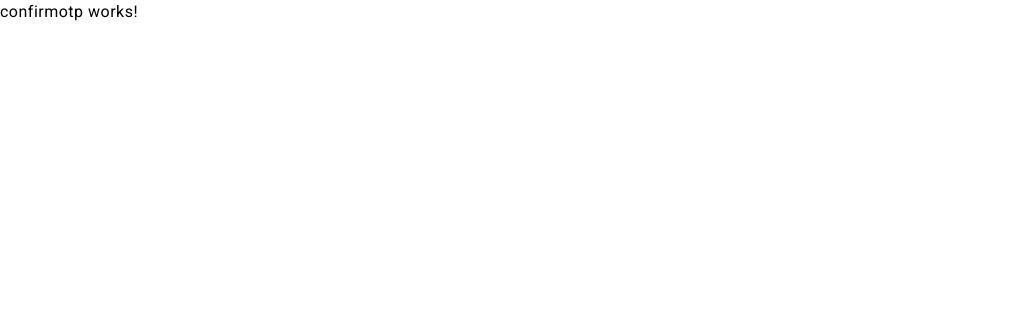
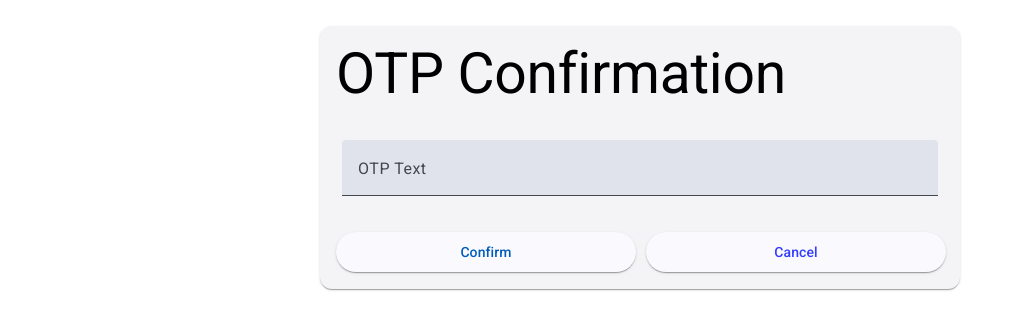
Before and after one commit to umer-wahiid/Angular18-AccessHandling, an Angular app in the folder authapp/: page /confirmotp in a window 1280 px wide. Shown: the top 330 px of the page, without its empty margins (0-1024 px from the left). Built offline with nearby package versions, Linux system fonts and the light colour scheme.

Commit message:
Registration Confirmation By OTP :48

```diff
--- a/authapp/angular.json
+++ b/authapp/angular.json
@@ -28,7 +28,8 @@
             ],
             "styles": [
               "@angular/material/prebuilt-themes/azure-blue.css",
-              "src/styles.css"
+              "src/styles.css",
+              "node_modules/ngx-toastr/toastr.css"
             ],
             "scripts": []
           },
--- a/authapp/src/app/_services/user.service.ts
+++ b/authapp/src/app/_services/user.service.ts
@@ -1,18 +1,28 @@
 import { HttpClient } from '@angular/common/http';
-import { Injectable } from '@angular/core';
+import { Injectable, signal } from '@angular/core';
 import { environment } from '../../environments/environment.development';
-import { userregister } from '../_model/user.model';
+import { registerconfirm, userregister } from '../_model/user.model';
 
 @Injectable({
   providedIn: 'root'
 })
 export class UserService {
 
-  constructor(private http:HttpClient) { }
+  constructor(private http: HttpClient) { }
 
-  baseUrl=environment.apiUrl;
+  baseUrl = environment.apiUrl;
 
-  Userregisteration(_data:userregister){
-    return this.http.post(this.baseUrl+'User/userregisteration',_data)
+  _registerresp=signal<registerconfirm>({
+    userid:0,
+    username:'',
+    otptext:''
+  })
+
+  Userregisteration(_data: userregister) {
+    return this.http.post(this.baseUrl + 'User/userregisteration', _data)
+  }
+
+  Confirmregisteration(_data: registerconfirm) {
+    return this.http.post(this.baseUrl + 'User/confirmregisteration', _data)
   }
 }
--- a/authapp/src/app/component/confirmotp/confirmotp.component.html
+++ b/authapp/src/app/component/confirmotp/confirmotp.component.html
@@ -1 +1,24 @@
-<p>confirmotp works!</p>
+
+<mat-card>
+    <mat-card-header>
+        <h1>OTP Confirmation</h1>
+    </mat-card-header>
+    <mat-card-content>
+        <mat-form-field>
+            <mat-label>OTP Text</mat-label>
+            <input matInput [(ngModel)]="otptext">
+        </mat-form-field>
+    </mat-card-content>
+    <mat-card-actions>
+        <div class="mat-50">
+            <button type="submit" mat-raised-button color="primary" (click)="confirmOTP()">
+                Confirm
+            </button>
+        </div>
+        <div class="mat-50">
+            <a routerLink="/register" mat-raised-button color="accent">
+                Cancel
+            </a>
+        </div>
+    </mat-card-actions>
+</mat-card>
--- a/authapp/src/app/component/confirmotp/confirmotp.component.ts
+++ b/authapp/src/app/component/confirmotp/confirmotp.component.ts
@@ -1,12 +1,51 @@
-import { Component } from '@angular/core';
+import { Component, OnInit } from '@angular/core';
+import { MaterialModule } from '../../material.module';
+import { Router, RouterLink } from '@angular/router';
+import { FormsModule } from '@angular/forms';
+import { ToastrService } from 'ngx-toastr';
+import { UserService } from '../../_services/user.service';
+import { registerconfirm } from '../../_model/user.model';
 
 @Component({
   selector: 'app-confirmotp',
   standalone: true,
-  imports: [],
+  imports: [FormsModule,MaterialModule,RouterLink],
   templateUrl: './confirmotp.component.html',
   styleUrl: './confirmotp.component.css'
 })
-export class ConfirmotpComponent {
 
+export class ConfirmotpComponent implements OnInit{
+
+  otptext=''
+
+  regresponse!:registerconfirm;
+
+  _response:any;
+
+  constructor(private toastr:ToastrService, private router:Router, private service:UserService){
+
+  }
+
+  ngOnInit(): void {
+    this.regresponse=this.service._registerresp();
+  }
+
+  confirmOTP(){
+    console.log(this.otptext);
+    this.regresponse.otptext=this.otptext;
+    this.service.Confirmregisteration(this.regresponse).subscribe(item=>{
+      this._response=item;
+      if(this._response.result=='pass'){
+        this.toastr.success('Registeration Completed Successfully.','Success');
+        this.service._registerresp.set({
+          userid:0,
+          username:'',
+          otptext:''
+        })
+        this.router.navigateByUrl('login');
+      }else{
+        this.toastr.error('Failed due to:'+this._response.message,'Registeration Failed');
+      }
+    })
+  }
 }
--- a/authapp/src/app/component/register/register.component.ts
+++ b/authapp/src/app/component/register/register.component.ts
@@ -2,7 +2,7 @@ import { Component } from '@angular/core';
 import { FormBuilder, ReactiveFormsModule, Validators } from '@angular/forms';
 import { MaterialModule } from '../../material.module';
 import { Router, RouterLink } from '@angular/router';
-import { userregister } from '../../_model/user.model';
+import { registerconfirm, userregister } from '../../_model/user.model';
 import { UserService } from '../../_services/user.service';
 import { ToastrService } from 'ngx-toastr';
 
@@ -43,6 +43,12 @@ export class RegisterComponent {
         this._response=item;
         console.log(this._response);
         if(this._response.result='pass'){
+          let _confirmobj:registerconfirm={
+            userid:this._response.message,
+            username:_obj.userName,
+            otptext:''
+          }
+          this.service._registerresp.set(_confirmobj)
           this.toastr.error('Validate OTP & Complete the registeration','Registeration')
           this.router.navigateByUrl('/confirmotp');
         }else{
```
Also changed, not shown: authapp/src/app/_model/user.model.ts (+12 -6 lines).
